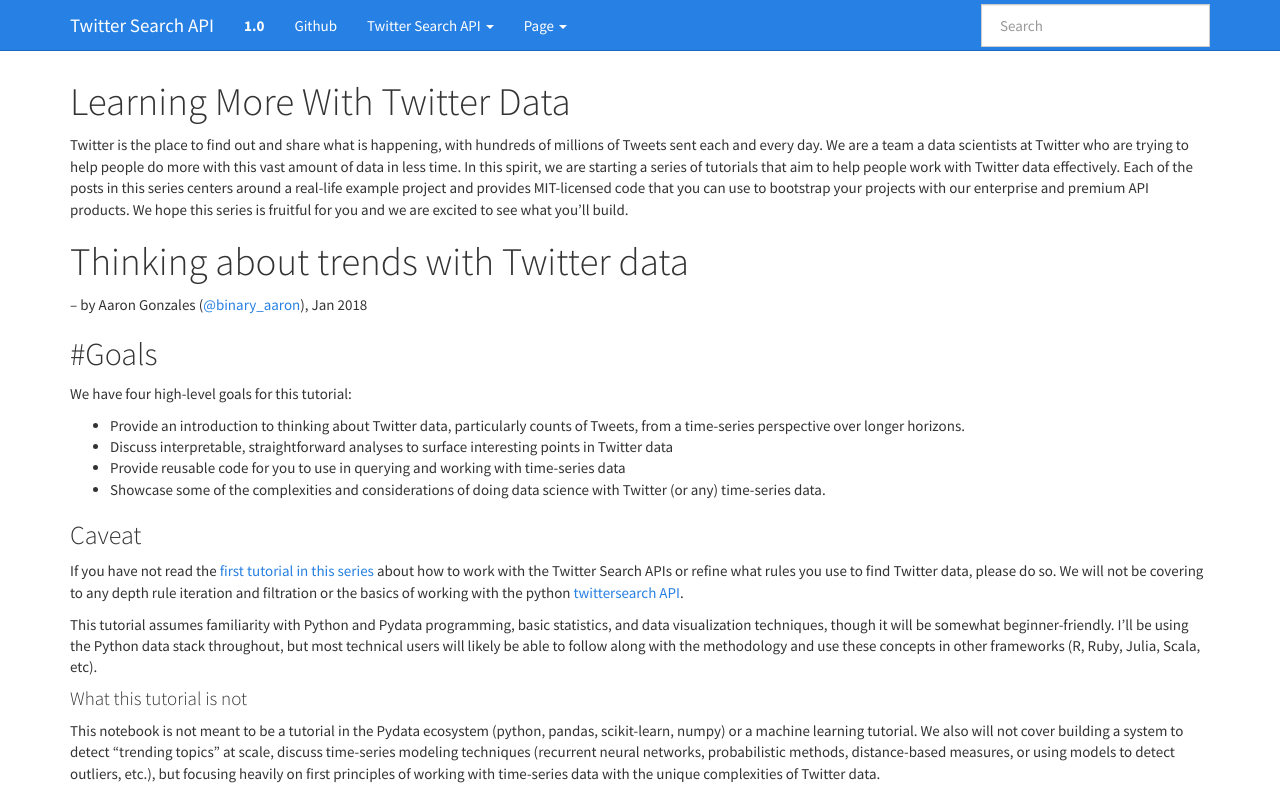
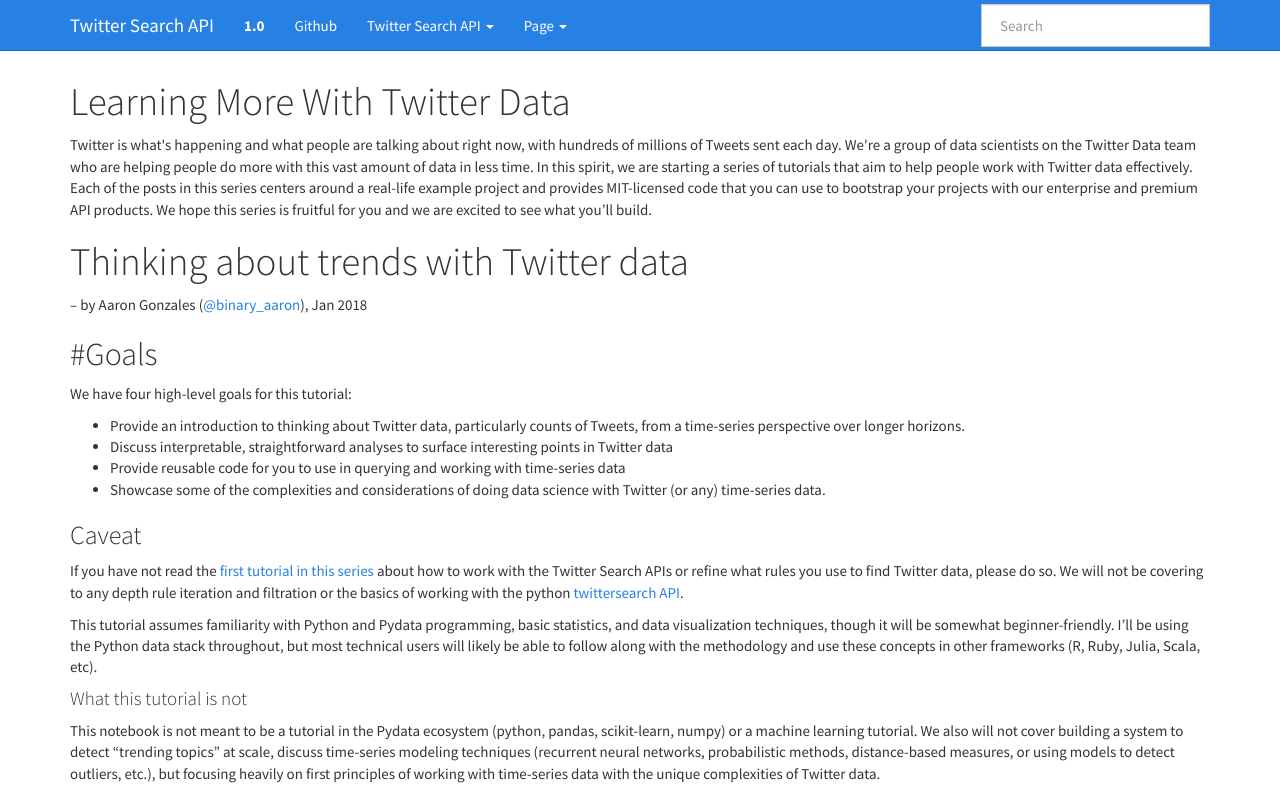
Before and after one commit to xdevplatform/search-tweets-python, a plain HTML site: page trends.html in a window 1280 px wide. Shown: the top 792 px of the page. Drawn offline with nearby package versions, Linux system fonts and the light colour scheme; some packages are replaced by stand-ins of ours.

Commit message:
updated example wording

```diff
--- a/trends.html
+++ b/trends.html
@@ -171,16 +171,16 @@
 
   <div class="section" id="learning-more-with-twitter-data">
 <h1>Learning More With Twitter Data<a class="headerlink" href="#learning-more-with-twitter-data" title="Permalink to this headline">¶</a></h1>
-<p>Twitter is the place to find out and share what is happening, with
-hundreds of millions of Tweets sent each and every day. We are a team a
-data scientists at Twitter who are trying to help people do more with
-this vast amount of data in less time. In this spirit, we are starting a
-series of tutorials that aim to help people work with Twitter data
-effectively. Each of the posts in this series centers around a real-life
-example project and provides MIT-licensed code that you can use to
-bootstrap your projects with our enterprise and premium API products. We
-hope this series is fruitful for you and we are excited to see what
-you&#8217;ll build.</p>
+<p>
+Twitter is what's happening and what people are talking about right now, with
+hundreds of millions of Tweets sent each day. We're a group of data scientists
+on the Twitter Data team who are helping people do more with this vast amount
+of data in less time. In this spirit, we are starting a series of tutorials
+that aim to help people work with Twitter data effectively. Each of the posts
+in this series centers around a real-life example project and provides
+MIT-licensed code that you can use to bootstrap your projects with our
+enterprise and premium API products. We hope this series is fruitful for you
+and we are excited to see what you&#8217;ll build.</p>
 </div>
 <div class="section" id="thinking-about-trends-with-twitter-data">
 <h1>Thinking about trends with Twitter data<a class="headerlink" href="#thinking-about-trends-with-twitter-data" title="Permalink to this headline">¶</a></h1>
```
Also changed, not shown: clustering-users.html (+9 -10 lines), collecting-and-filtering-tweets.html (+9 -10 lines).
